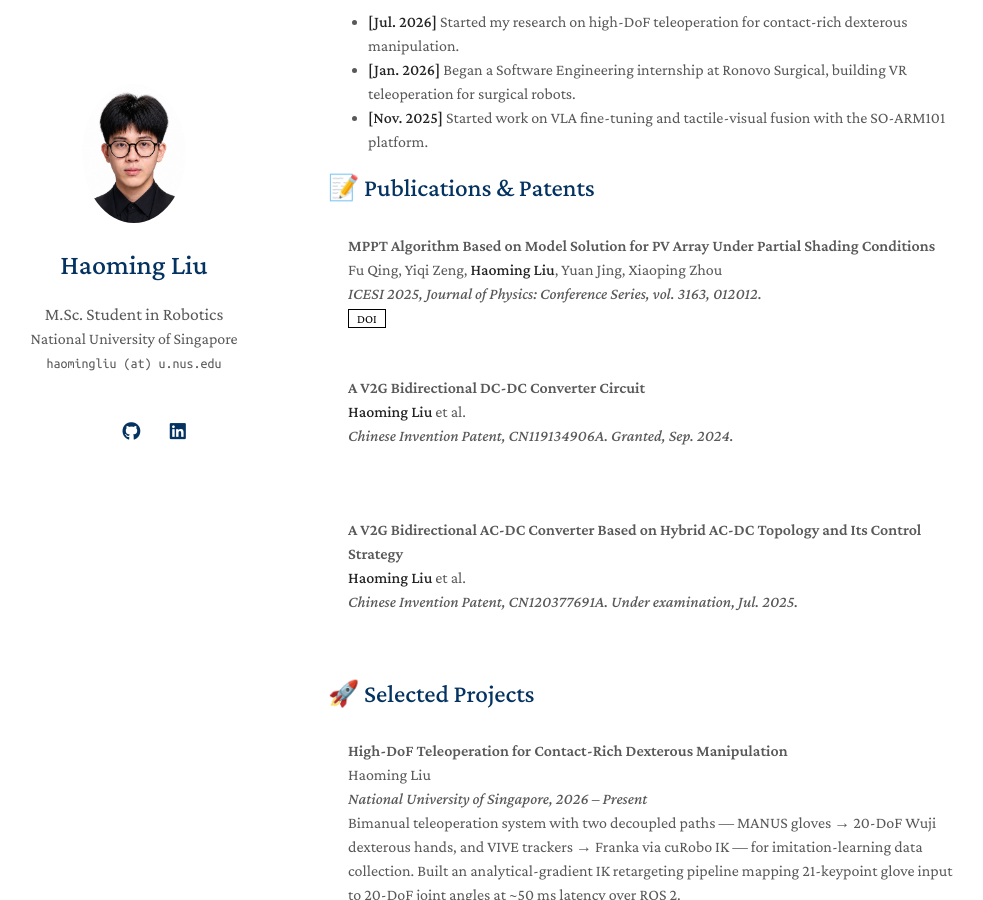
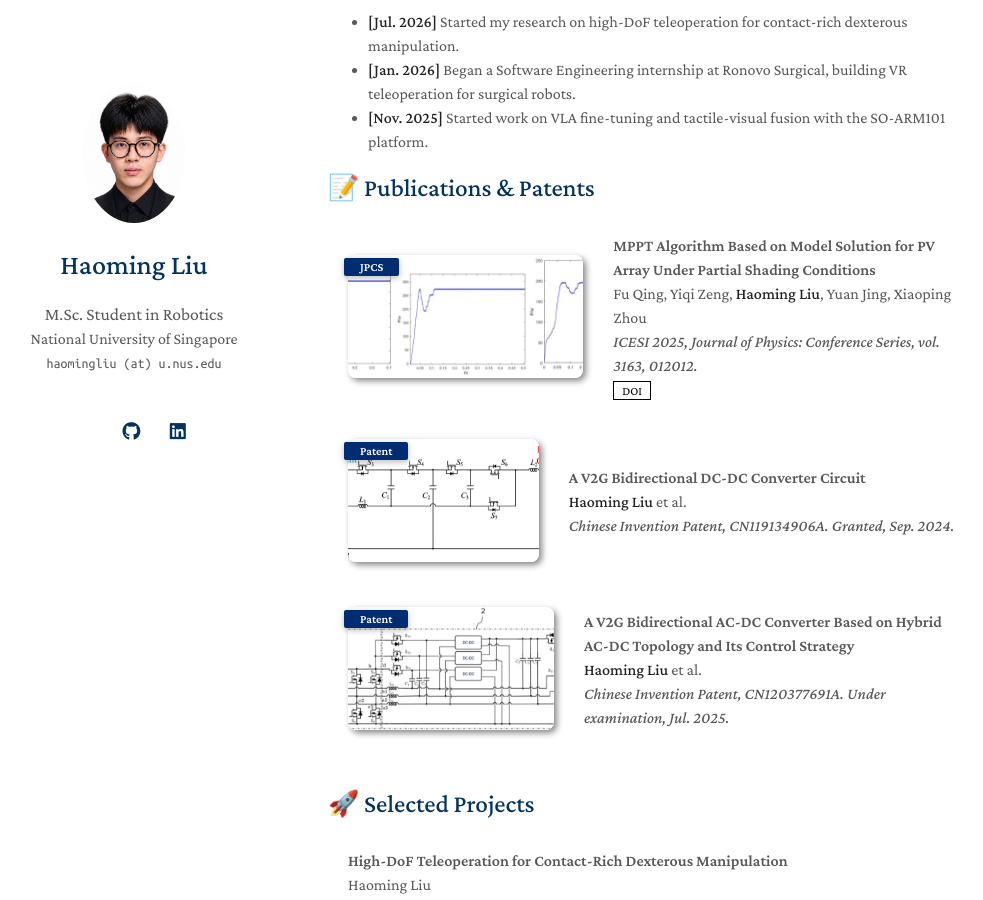
Before and after one commit to Johnny-lauHM/Johnny-lauHM.github.io, a Jekyll site: the page built from index.md, in a window 1280 px wide and 900 px high, scrolled down 532 px. Shown: the whole window, without its empty margins (142-1125 px from the left). Built offline with Jekyll 4.4.1, drawn with Linux system fonts in a browser that asks for light colours; a style sheet for code colours, icons or effects is not loaded; our own code applies the rules of GitHub Pages for plain Markdown files.

Commit message:
Add thumbnails for publication, patents, and power project

```diff
--- a/index.md
+++ b/index.md
@@ -27,6 +27,10 @@ My research focuses on teaching robots to act in the physical world — vision-l
 
 <li>
 <div class="pub-row">
+  <div class="col-sm-3 abbr" style="position: relative;padding-right: 15px;padding-left: 15px;">
+    <img src="./assets/img/pub_mppt.png" class="teaser img-fluid z-depth-1" style="width:100%">
+    <abbr class="badge">JPCS</abbr>
+  </div>
   <div class="col-sm-9" style="position: relative;padding-right: 15px;padding-left: 20px;">
     <div class="title">MPPT Algorithm Based on Model Solution for PV Array Under Partial Shading Conditions</div>
     <div class="author">Fu Qing, Yiqi Zeng, <strong>Haoming Liu</strong>, Yuan Jing, Xiaoping Zhou</div>
@@ -41,6 +45,10 @@ My research focuses on teaching robots to act in the physical world — vision-l
 
 <li>
 <div class="pub-row">
+  <div class="col-sm-3 abbr" style="position: relative;padding-right: 15px;padding-left: 15px;">
+    <img src="./assets/img/patent_dcdc.png" class="teaser img-fluid z-depth-1" style="width:100%">
+    <abbr class="badge">Patent</abbr>
+  </div>
   <div class="col-sm-9" style="position: relative;padding-right: 15px;padding-left: 20px;">
     <div class="title">A V2G Bidirectional DC-DC Converter Circuit</div>
     <div class="author"><strong>Haoming Liu</strong> et al.</div>
@@ -52,6 +60,10 @@ My research focuses on teaching robots to act in the physical world — vision-l
 
 <li>
 <div class="pub-row">
+  <div class="col-sm-3 abbr" style="position: relative;padding-right: 15px;padding-left: 15px;">
+    <img src="./assets/img/patent_acdc.png" class="teaser img-fluid z-depth-1" style="width:100%">
+    <abbr class="badge">Patent</abbr>
+  </div>
   <div class="col-sm-9" style="position: relative;padding-right: 15px;padding-left: 20px;">
     <div class="title">A V2G Bidirectional AC-DC Converter Based on Hybrid AC-DC Topology and Its Control Strategy</div>
     <div class="author"><strong>Haoming Liu</strong> et al.</div>
@@ -107,6 +119,9 @@ My research focuses on teaching robots to act in the physical world — vision-l
 
 <li>
 <div class="pub-row">
+  <div class="col-sm-3 abbr" style="position: relative;padding-right: 15px;padding-left: 15px;">
+    <img src="./assets/img/proj_power_platform.jpg" class="teaser img-fluid z-depth-1" style="width:100%">
+  </div>
   <div class="col-sm-9" style="position: relative;padding-right: 15px;padding-left: 20px;">
     <div class="title">Multimodal Efficient Power Conversion for Electric Vehicles</div>
     <div class="author">Haoming Liu</div>
```
Also changed, not shown: assets/img/patent_acdc.png (added), assets/img/patent_dcdc.png (added), assets/img/proj_power_platform.jpg (added), assets/img/pub_mppt.png (added).
